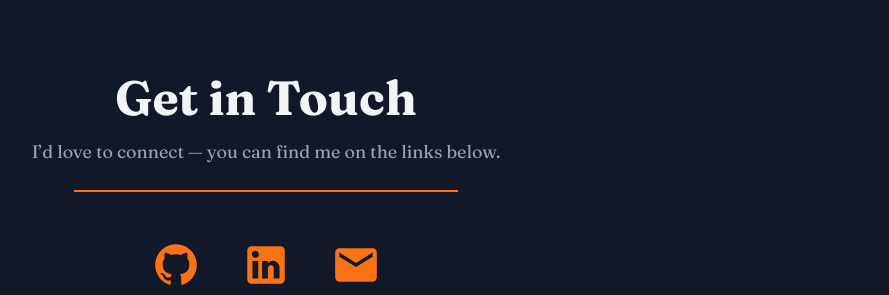
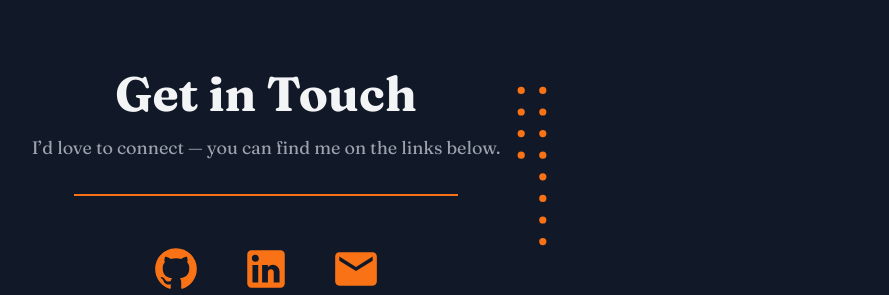
Before and after one commit to karinfdez/nextjs-portfolio, a Next.js app: page /contact in a window 1280 px wide. Shown: the part 254-549 px from the top of the page, without its empty margins (374-1263 px from the left). Built offline with nearby package versions, Linux system fonts and the light colour scheme.

Commit message:
Add animated dots to Contact Us

```diff
--- a/app/contact/page.js
+++ b/app/contact/page.js
@@ -3,14 +3,20 @@ export const metadata = {
 };
 
 import SocialIcons from "../../components/SocialIcons";
+import AnimatedDots from "../../components/AnimatedDots";
 
 export default function ContactPage() {
   return (
     <main className="flex flex-col items-center justify-center h-screen px-4 text-center">
-      <h1 className="text-4xl md:text-5xl font-bold mb-4">Get in Touch</h1>
-      <p className="max-w-xl text-lg text-gray-400 mb-6">
-        {`I’d love to connect — you can find me on the links below.`}
-      </p>
+      <div className="relative mb-8 flex items-start justify-center">
+        <div className="text-center space-y-4">
+          <h1 className="text-4xl md:text-5xl font-bold">Get in Touch</h1>
+          <p className="max-w-xl text-lg text-gray-400">
+            I’d love to connect — you can find me on the links below.
+          </p>
+        </div>
+        <AnimatedDots className="absolute -right-12 top-0 scale-90 mt-2" colorClass="bg-orange-500" />
+      </div>
       {/* divider */}
       <div className="h-0.5 w-full max-w-sm bg-orange-500 mb-6" />
       <SocialIcons isMobile />
```
